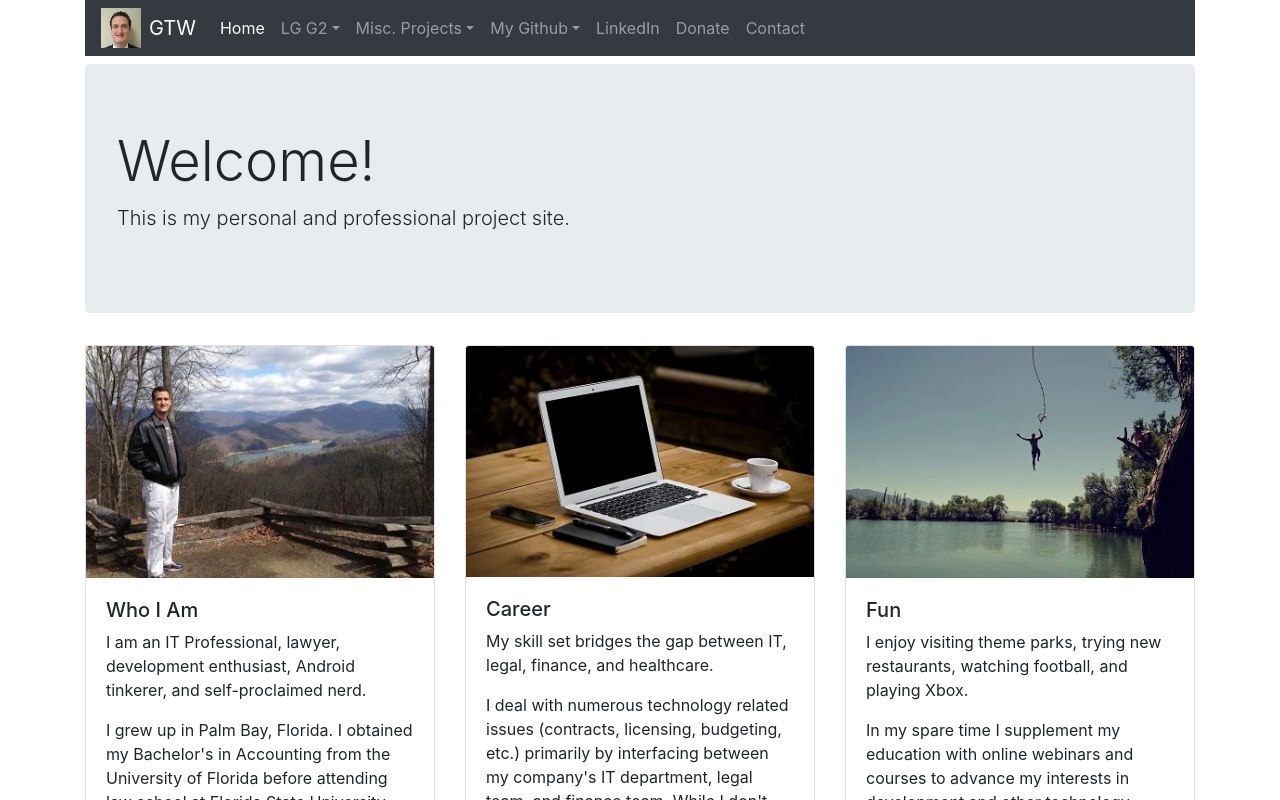
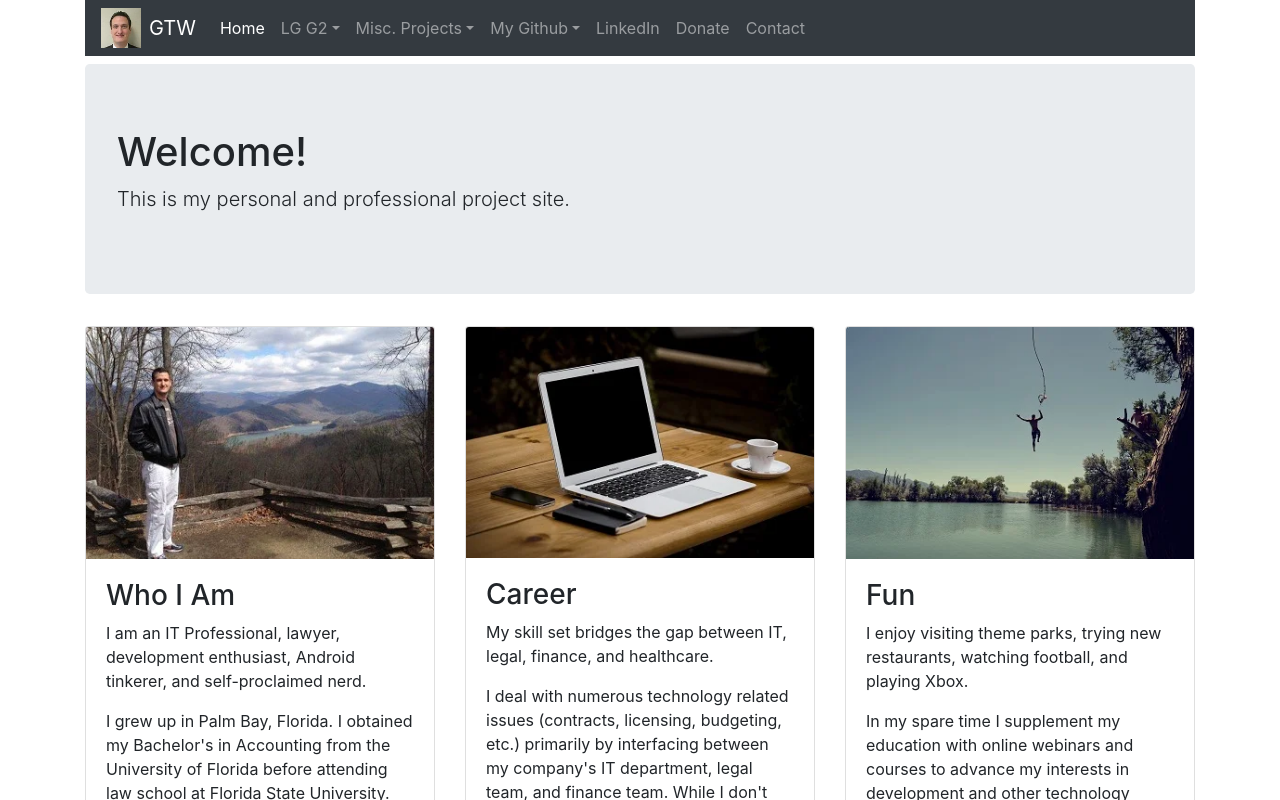
Before and after one commit to gregtwallace/gregtwallace.com, a Next.js app: page / in a window 1280 px wide. Shown: the top 800 px of the page. Built offline with nearby package versions, Linux system fonts and the light colour scheme.

Commit message:
Breakdown homepage into components

```diff
--- a/components/UI/Jumbotron.js
+++ b/components/UI/Jumbotron.js
@@ -1,7 +1,7 @@
 const Jumbotron = (props) => {
   return (
     <div className='jumbotron'>
-      <h1 className='display-4'>{props.title}</h1>
+      <h1>{props.title}</h1>
       <p className='lead'>{props.children}</p>
     </div>
   );
--- /dev/null
+++ b/components/UI/Layout/CardWithImage.js
@@ -0,0 +1,17 @@
+const CardWithImage = (props) => {
+  return (
+    <div className='card h-100'>
+      <img
+        className='card-img-top'
+        src={props.imageSrc}
+        alt={props.imageAlt}
+      />
+      <div className='card-body'>
+        <h2 className='h3'>{props.title}</h2>
+        {props.children}
+      </div>
+    </div>
+  );
+};
+
+export default CardWithImage;
--- /dev/null
+++ b/components/UI/Layout/ColumnThird.js
@@ -0,0 +1,9 @@
+const Row = (props) => {
+  return (
+    <div className='col-sm-4'>
+      {props.children}
+    </div>
+  );
+};
+
+export default Row;
--- /dev/null
+++ b/components/UI/Layout/Row.js
@@ -0,0 +1,9 @@
+const Row = (props) => {
+  return (
+    <div className='row'>
+      {props.children}
+    </div>
+  );
+};
+
+export default Row;
--- a/pages/index.js
+++ b/pages/index.js
@@ -1,10 +1,14 @@
+import { Fragment } from 'react';
 import Head from 'next/head';
 
 import Jumbotron from '../components/UI/Jumbotron';
+import Row from '../components/UI/Layout/Row';
+import ColumnThird from '../components/UI/Layout/ColumnThird';
+import CardWithImage from '../components/UI/Layout/CardWithImage';
 
 const HomePage = (props) => {
   return (
-    <>
+    <Fragment>
       <Head>
         <title>Greg T. Wallace</title>
         <meta
@@ -18,16 +22,13 @@ const HomePage = (props) => {
         This is my personal and professional project site.
       </Jumbotron>
 
-      <div className='row'>
-        <div className='col-sm-4'>
-          <div className='card h-100'>
-            <img
-              className='card-img-top'
-              src='/images/home/north_carolina.webp'
-              alt='Photo of Greg T. Wallace standing in the mountains of North Carolina.'
-            />
-            <div className='card-body'>
-              <h5>Who I Am</h5>
+      <Row>
+        <ColumnThird>
+          <CardWithImage
+            imageSrc='/images/home/north_carolina.webp'
+            imageAlt='Photo of Greg T. Wallace standing in the mountains of North Carolina.'
+            title='Who I Am'
+          >
             <p>
               I am an IT Professional, lawyer, development enthusiast, Android
               tinkerer, and self-proclaimed nerd.
@@ -41,18 +42,14 @@ const HomePage = (props) => {
               I practiced law for a little over three years before starting my
               career in IT.
             </p>
-            </div>
-          </div>
-        </div>
-        <div className='col-sm-4'>
-          <div className='card h-100'>
-            <img
-              className='card-img-top'
-              src='/images/home/workstation-336369_1280.webp'
-              alt='Stock photo of computer, phone, notepad, and teacup.'
-            />
-            <div className='card-body'>
-              <h5>Career</h5>
+          </CardWithImage>
+        </ColumnThird>
+        <ColumnThird>
+          <CardWithImage
+            imageSrc='/images/home/workstation-336369_1280.webp'
+            imageAlt='Stock photo of computer, phone, notepad, and teacup.'
+            title='Career'
+          >
             <p>
               My skill set bridges the gap between IT, legal, finance, and
               healthcare.
@@ -62,21 +59,17 @@ const HomePage = (props) => {
               licensing, budgeting, etc.) primarily by interfacing between my
               company's IT department, legal team, and finance team. While I
               don't currently practice law, I am licensed to practice law in
-                Florida. I also manage two teams within IT (a hardware team and
-                a purchasing team).
+              Florida. I also manage two teams within IT (a hardware team and a
+              purchasing team).
             </p>
-            </div>
-          </div>
-        </div>
-        <div className='col-sm-4'>
-          <div className='card h-100'>
-            <img
-              className='card-img-top'
-              src='/images/home/jump-1209647_1280.webp'
-              alt='Stock photo of a person swinging on a rope and launching into a large lake.'
-            />
-            <div className='card-body'>
-              <h5>Fun</h5>
+          </CardWithImage>
+        </ColumnThird>
+        <ColumnThird>
+          <CardWithImage
+            imageSrc='/images/home/jump-1209647_1280.webp'
+            imageAlt='Stock photo of a person swinging on a rope and launching into a large lake.'
+            title='Fun'
+          >
             <p>
               I enjoy visiting theme parks, trying new restaurants, watching
               football, and playing Xbox.
@@ -87,14 +80,13 @@ const HomePage = (props) => {
               technology topics.
             </p>
             <p>
-                I also compile TWRP and piece together other Android projects
-                for LG and other Android mobile phones.
+              I also compile TWRP and piece together other Android projects for
+              LG and other Android mobile phones.
             </p>
-            </div>
-          </div>
-        </div>
-      </div>
-    </>
+          </CardWithImage>
+        </ColumnThird>
+      </Row>
+    </Fragment>
   );
 };
 
```
Also changed, not shown: components/UI/ContentRow.js (deleted, +0 -9 lines). Lines whose indentation alone changed are shown as unchanged.
